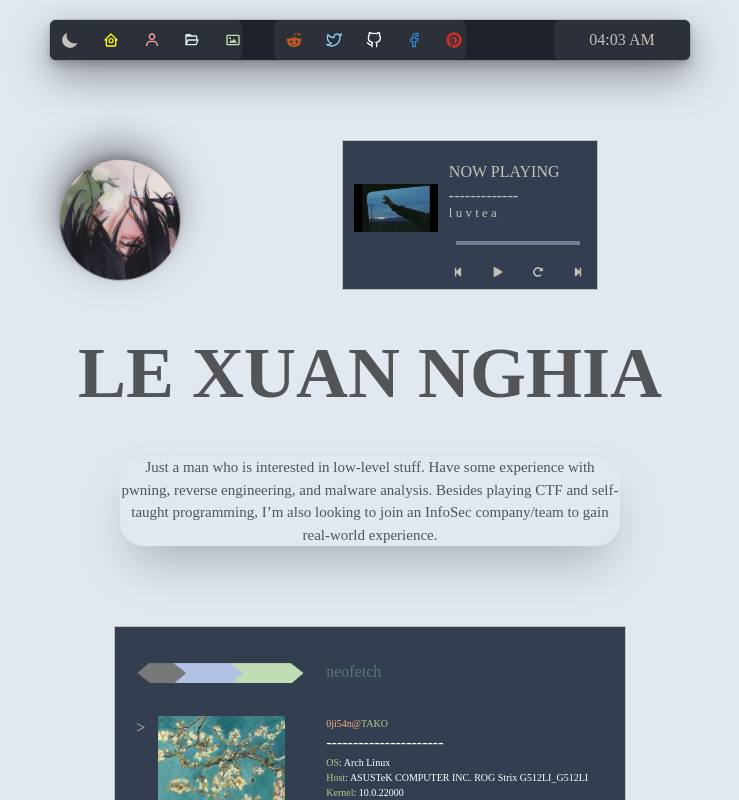
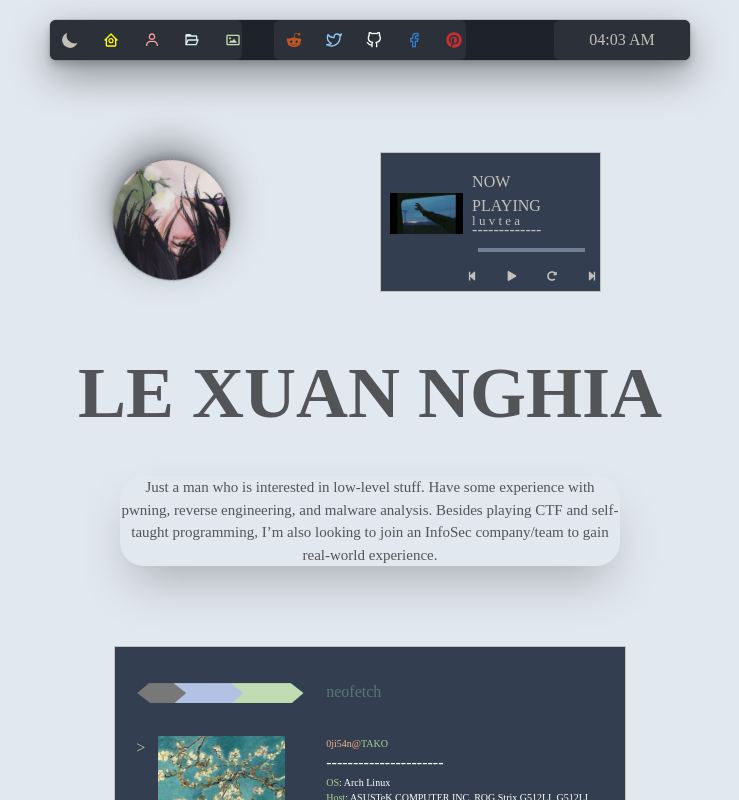
Before and after one commit to 0ji54n/0ji54n.github.io, a React (Create React App) app: page / in a window 1280 px wide. Shown: the top 800 px of the page, without its empty margins (270-1009 px from the left). Built offline with nearby package versions, Linux system fonts and the light colour scheme; a web font is replaced by a local one.

Commit message:
IPhone responsive

```diff
--- a/src/components/avt.js
+++ b/src/components/avt.js
@@ -12,14 +12,7 @@ export default function Avt() {
     return (
         <Flex justifyContent="center"
         zIndex="1"
-        marginTop="40"
-        marginLeft={{
-            base:"none",
-            sm:"none",
-            md: "none",
-            lg: "-500",
-            xl: "-500"
-        }}>
+        >
             <ChakraBox
             animate={{
               rotate: 360,
@@ -29,7 +22,9 @@ export default function Avt() {
               ease: "linear",
               repeat: Infinity,
               delay: 1
-            }}>
+            }}
+            w="100%"
+            h={120}>
               <Img
               boxSize="120" borderRadius="full"
               src={profile} alt="profile"
--- a/src/components/musicterminal.js
+++ b/src/components/musicterminal.js
@@ -3,7 +3,6 @@ import { IconButton,Flex, useDisclosure, Collapse,useColorModeValue} from "@chak
 import { FiShare2 } from 'react-icons/fi';
 import { FiGithub, FiTwitter, FiFacebook } from "react-icons/fi";
 import { FaRedditAlien,FaPinterest } from 'react-icons/fa';
-import { MusicTimeLine } from './playbutton';
 
 export const MusicMinimize = () =>{
     const { isOpen, onToggle } = useDisclosure()
@@ -14,7 +13,7 @@ export const MusicMinimize = () =>{
             base:"flex",
             sm:"flex",
             md:"flex",
-            lg:"none",
+            lg:"flex",
             xl:"none"
         }}>
           <IconButton onClick={onToggle}
@@ -32,7 +31,7 @@ export const MusicMinimize = () =>{
                 base:"flex",
                 sm:"flex",
                 md:"flex",
-                lg:"none",
+                lg:"flex",
                 xl:"none"
             }}>
                  <Flex justifyContent="center" gap={4}
@@ -99,25 +98,3 @@ export const MusicMinimize = () =>{
         </>
     )
 }
-export default function MusicTerminal() {
-    return (
-        <Flex
-        justifyContent="center">
-            <MusicTimeLine/>
-    </Flex>
-    );
-};
-export const RealMusicTerminal = () =>{
-    return(
-        <Flex
-        display={{
-            base:"none",
-            sm:"none",
-            md:"none",
-            lg:"flex",
-            xl:"flex"
-        }}>
-            <MusicTerminal/>
-        </Flex>
-    )
-}
--- a/src/components/navbar.js
+++ b/src/components/navbar.js
@@ -1,14 +1,14 @@
-import { Grid, GridItem, IconButton, Flex, Tooltip, SimpleGrid, chakra, shouldForwardProp} from "@chakra-ui/react";
+import { Grid, GridItem, IconButton, Flex, Tooltip, SimpleGrid, chakra, shouldForwardProp,Box} from "@chakra-ui/react";
 import React from "react";
 import { ColorModeSwitcher } from "./ColorModeSwitcher";
 import Avt from "./avt"
-import {RealMusicTerminal} from "./musicterminal"
 import { BiHomeCircle, BiUser, BiFolderOpen, BiImage } from "react-icons/bi";
 import { Link } from "react-router-dom";
 import { FiGithub, FiTwitter, FiFacebook } from "react-icons/fi";
 import Clock from "./Cock";
 import { MusicMinimize } from "./musicterminal";
 import { FaRedditAlien, FaPinterest } from 'react-icons/fa';
+import { MusicTimeLine } from "./playbutton";
 import { motion, isValidMotionProp} from "framer-motion";
 const ChakraBox = chakra(motion.div, {
     shouldForwardProp: (prop) => isValidMotionProp(prop) || shouldForwardProp(prop),
@@ -214,7 +214,7 @@ export const VeryBottom = () =>{
         h="40px" bgColor="#1E222A"
         borderRadius="md"
         boxShadow="dark-lg"
-        position="fixed"
+        position= "fixed"
         w={{
             base: "50%%",
             sm:"50%%",
@@ -231,6 +231,17 @@ export const VeryBottom = () =>{
 
 export class NavigationBar extends React.Component {
     render(){
-        return [<VeryBottom key="0"/>,<Avt key="1"/>,<MusicMinimize key="2"/>,<RealMusicTerminal key="3"/>]
+        return (
+          <Box>
+          <VeryBottom/>
+          <Flex justifyContent="center">
+          <Flex justifyContent="center" marginTop="40" w="40%" h={150}>
+            <Avt/>
+            <MusicTimeLine/>
+          </Flex>
+          </Flex>
+          <MusicMinimize/>
+        </Box>
+        )
     }
 }
--- a/src/components/playbutton.js
+++ b/src/components/playbutton.js
@@ -35,28 +35,27 @@ export const MusicTimeLine = () =>{
     return ()=> clearInterval(intervalID)
   },[])
   return(
-    <Grid h={150} bgColor="#333F50"
+    <Flex justifyContent="center" w="50%"
+    marginTop="-2"
+    marginLeft="150"
+    zIndex="1"
+    display={{
+      base:'none',
+      sm:'none',
+      md:'none',
+      lg:'none',
+      xl:'grid'
+    }}
+    >
+      <Grid h={140} bgColor="#333F50"
 w={{
     base:"70%",
     sm:"70%",
     md: "50%",
-        lg: "30%",
-        xl: "20%"
+    lg: "80%",
+    xl: "90%"
 }}
-    marginLeft={{
-        base:"none",
-        sm:"none",
-        md: "none",
-        lg: "200",
-        xl: "200"
-    }}
-    marginTop={{
-        base:"50",
-        sm:"50",
-        md: "50",
-        lg: "-140",
-        xl: "-140"
-    }}
+
 border="1px"
 templateColumns="repeat(24, 1fr)"
 templateRows="repeat(24, 1fr)">
@@ -87,7 +86,7 @@ export const MusicTimeLine = () =>{
         </Flex>
     </GridItem>
     </Grid>
-
+    </Flex>
   )
 }
 
```
Lines whose indentation alone changed are shown as unchanged.
